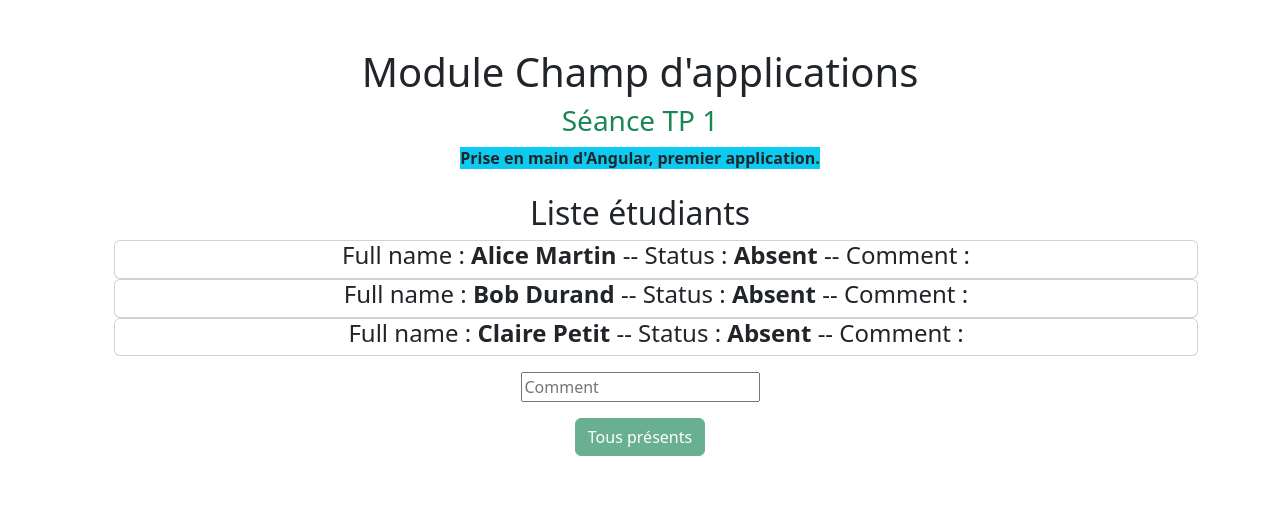
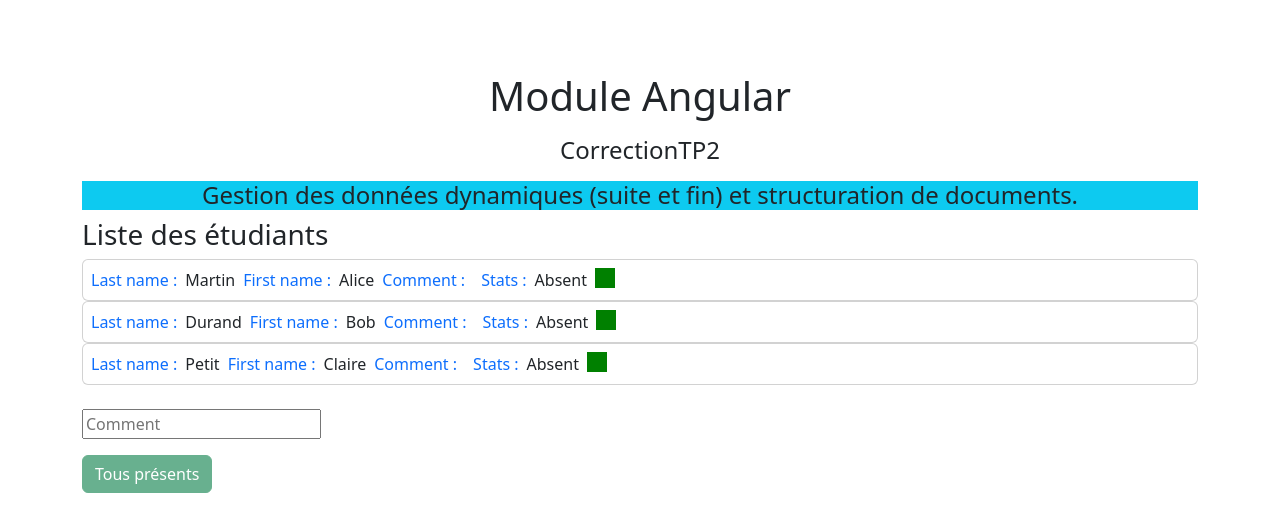
Before and after one commit to moqim-ghizlan/CIM-Tp1Angular, an Angular app: page / in a window 1280 px wide. Shown: the top 532 px of the page. Built offline with nearby package versions, Linux system fonts and the light colour scheme.

Commit message:
ngIf condition

```diff
--- a/src/app/app.html
+++ b/src/app/app.html
@@ -1,39 +1,35 @@
 <main class="container py-5" role="main">
-  <section class="text-center">
-    <h1 class="">{{ nomSeance() }}</h1>
-    <h3 class="text-success">{{ SeanceHint() }}</h3>
-    <span class="bg-info fw-bold m-0 p-0 w-auto">{{ resumeSeance() }}</span>
   <div class="card-container mt-4">
-      <div class="row">
-        <div class="col-xs-12">
-          <h2>Liste étudiants</h2>
-          <ul>
+    <div class="text-center d-flex flex-column justify-content-center align-content-center gap-2">
+      <h1>{{ nomSeance() }}</h1>
+      <h4>{{ SeanceHint() }}</h4>
+      <h4 class="bg-info">{{ resumeSeance() }}</h4>
+    </div>
+    <h3>Liste des étudiants</h3>
     <app-student
       [firstName]="'Alice'"
       [lastName]="'Martin'"
       [stats]="'Absent'"
-              [comment]=" seanceComment "
+      [comment]="seanceComment"
     ></app-student>
     <app-student
       [firstName]="'Bob'"
       [lastName]="'Durand'"
       [stats]="'Absent'"
-              [comment]=" seanceComment "
+      [comment]="seanceComment"
     ></app-student>
     <app-student
       [firstName]="'Claire'"
       [lastName]="'Petit'"
       [stats]="'Absent'"
-              [comment]=" seanceComment "
+      [comment]="seanceComment"
     ></app-student>
-          </ul>
+  </div>
+  <div class="card-container mt-4">
     <input type="text" [(ngModel)]="seanceComment" placeholder="Comment" />
     <p>{{ seanceComment }}</p>
     <button class="btn btn-success" [disabled]="!isAuth" (click)="rendTousPres()">
       Tous présents
     </button>
   </div>
-      </div>
-    </div>
-  </section>
 </main>
--- a/src/app/app.ts
+++ b/src/app/app.ts
@@ -1,19 +1,20 @@
 import { Component, signal } from '@angular/core';
 import { Student } from './student/student';
 import { FormsModule } from '@angular/forms';
+import {NgFor, NgIf} from '@angular/common';
 
 @Component({
   selector: 'app-root',
   styleUrl: './app.css',
   templateUrl: './app.html',
-  imports: [Student, FormsModule],
+  imports: [Student, FormsModule, NgFor, NgIf],
 })
 export class App {
   isAuth: boolean = false;
-  protected readonly nomSeance = signal(`Module Champ d'applications`);
-  protected readonly SeanceHint = signal('Séance TP 1');
+  protected readonly nomSeance = signal(`Module Angular`);
+  protected readonly SeanceHint = signal('CorrectionTP2');
   protected readonly resumeSeance = signal(
-    `Prise en main d'Angular, premier application.`,
+    `Gestion des données dynamiques (suite et fin) et structuration de documents.`,
   );
   seanceComment = '';
 
--- a/src/app/student/student.html
+++ b/src/app/student/student.html
@@ -1,3 +1,19 @@
-<li class="card card-small">
-    <h4>Full name : <span class="fw-bold"> {{ getFullName() }} </span> -- Status : <span class="fw-bold"> {{ stats }} </span> -- Comment : <span class="fw-bold"> {{ comment }} </span></h4>
-</li>
+<div class="card crad-small d-flex flex-row gap-2 p-2">
+  <span class="text-primary">Last name : </span>
+  <span class=""> {{ lastName }} </span>
+
+  <span class="text-primary">First name : </span>
+  <span class=""> {{ firstName }} </span>
+
+  <span class="text-primary">Comment : </span>
+  <span class=""> {{ comment }} </span>
+
+  <span class="text-primary">Stats : </span>
+  <span class=""> {{ stats }} </span>
+  <span
+    *ngIf="stats === 'Absent'"
+    style="height: 20px; width: 20px; background-color: red"
+    else
+    style="height: 20px; width: 20px; background-color: green"
+  ></span>
+</div>
--- a/src/app/student/student.ts
+++ b/src/app/student/student.ts
@@ -1,7 +1,8 @@
-import { Component, Input, signal } from '@angular/core';
+import { Component, Input } from '@angular/core';
+import { NgIf } from '@angular/common';
 
 @Component({
-  imports: [],
+  imports: [NgIf],
   selector: 'app-student',
   styleUrl: './student.css',
   templateUrl: './student.html',
```
Lines whose indentation alone changed are shown as unchanged.
